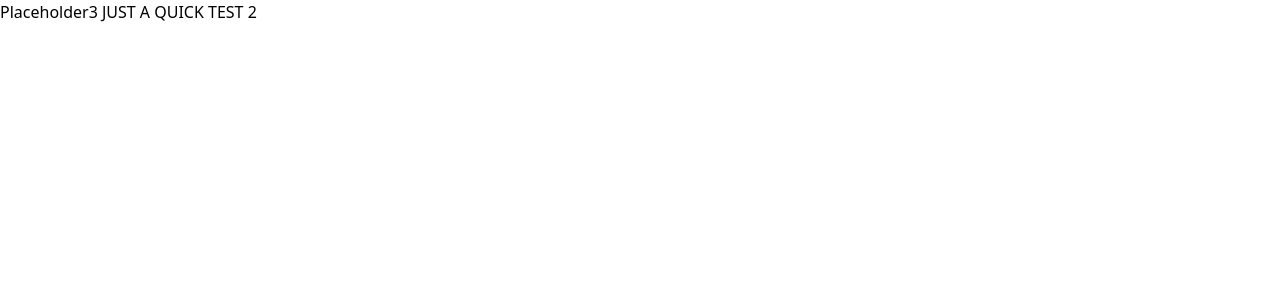
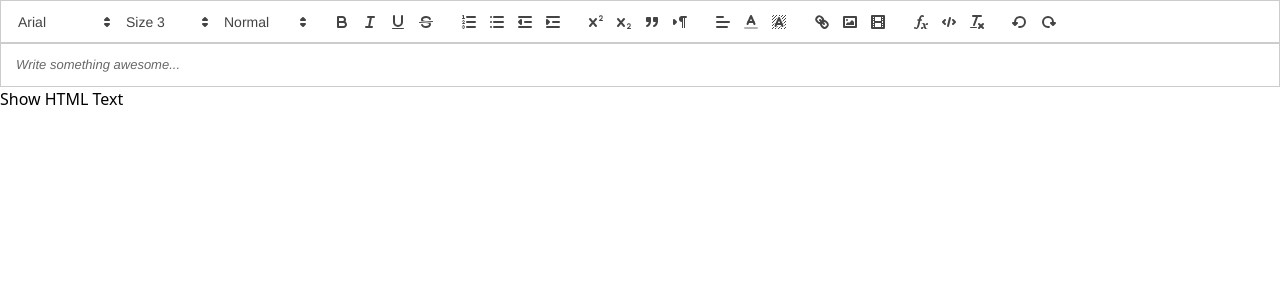
Before and after one commit to CodeWarrior-debug/dev-devo-blog, a Next.js app: page /compose in a window 1280 px wide. Shown: the top 300 px of the page. Built offline with nearby package versions, Linux system fonts and the light colour scheme.

Commit message:
some changes

```diff
--- /dev/null
+++ b/components/EditorToolbar.js
@@ -0,0 +1,160 @@
+import React from "react";
+import { Quill } from "react-quill";
+
+
+// Custom Undo button icon component for Quill editor. You can import it directly
+// from 'quill/assets/icons/undo.svg' but I found that a number of loaders do not
+// handle them correctly
+const CustomUndo = () => (
+  <svg viewBox="0 0 18 18">
+    <polygon className="ql-fill ql-stroke" points="6 10 4 12 2 10 6 10" />
+    <path
+      className="ql-stroke"
+      d="M8.09,13.91A4.6,4.6,0,0,0,9,14,5,5,0,1,0,4,9"
+    />
+  </svg>
+);
+
+// Redo button icon component for Quill editor
+const CustomRedo = () => (
+  <svg viewBox="0 0 18 18">
+    <polygon className="ql-fill ql-stroke" points="12 10 14 12 16 10 12 10" />
+    <path
+      className="ql-stroke"
+      d="M9.91,13.91A4.6,4.6,0,0,1,9,14a5,5,0,1,1,5-5"
+    />
+  </svg>
+);
+
+// Undo and redo functions for Custom Toolbar
+function undoChange() {
+  this.quill.history.undo();
+}
+function redoChange() {
+  this.quill.history.redo();
+}
+
+// Add sizes to whitelist and register them
+const Size = Quill.import("formats/size");
+Size.whitelist = ["extra-small", "small", "medium", "large"];
+Quill.register(Size, true);
+
+// Add fonts to whitelist and register them
+const Font = Quill.import("formats/font");
+Font.whitelist = [
+  "arial",
+  "comic-sans",
+  "courier-new",
+  "georgia",
+  "helvetica",
+  "lucida"
+];
+Quill.register(Font, true);
+
+// Modules object for setting up the Quill editor
+export const modules = {
+  toolbar: {
+    container: "#toolbar",
+    handlers: {
+      undo: undoChange,
+      redo: redoChange
+    }
+  },
+  history: {
+    delay: 500,
+    maxStack: 100,
+    userOnly: true
+  }
+};
+
+// Formats objects for setting up the Quill editor
+export const formats = [
+  "header",
+  "font",
+  "size",
+  "bold",
+  "italic",
+  "underline",
+  "align",
+  "strike",
+  "script",
+  "blockquote",
+  "background",
+  "list",
+  "bullet",
+  "indent",
+  "link",
+  "image",
+  "color",
+  "code-block"
+];
+
+// Quill Toolbar component
+export const QuillToolbar = () => (
+  <div id="toolbar">
+    <span className="ql-formats">
+      <select className="ql-font" defaultValue="arial">
+        <option value="arial">Arial</option>
+        <option value="comic-sans">Comic Sans</option>
+        <option value="courier-new">Courier New</option>
+        <option value="georgia">Georgia</option>
+        <option value="helvetica">Helvetica</option>
+        <option value="lucida">Lucida</option>
+      </select>
+      <select className="ql-size" defaultValue="medium">
+        <option value="extra-small">Size 1</option>
+        <option value="small">Size 2</option>
+        <option value="medium">Size 3</option>
+        <option value="large">Size 4</option>
+      </select>
+      <select className="ql-header" defaultValue="3">
+        <option value="1">Heading</option>
+        <option value="2">Subheading</option>
+        <option value="3">Normal</option>
+      </select>
+    </span>
+    <span className="ql-formats">
+      <button className="ql-bold" />
+      <button className="ql-italic" />
+      <button className="ql-underline" />
+      <button className="ql-strike" />
+    </span>
+    <span className="ql-formats">
+      <button className="ql-list" value="ordered" />
+      <button className="ql-list" value="bullet" />
+      <button className="ql-indent" value="-1" />
+      <button className="ql-indent" value="+1" />
+    </span>
+    <span className="ql-formats">
+      <button className="ql-script" value="super" />
+      <button className="ql-script" value="sub" />
+      <button className="ql-blockquote" />
+      <button className="ql-direction" />
+    </span>
+    <span className="ql-formats">
+      <select className="ql-align" />
+      <select className="ql-color" />
+      <select className="ql-background" />
+    </span>
+    <span className="ql-formats">
+      <button className="ql-link" />
+      <button className="ql-image" />
+      <button className="ql-video" />
+    </span>
+    <span className="ql-formats">
+      <button className="ql-formula" />
+      <button className="ql-code-block" />
+      <button className="ql-clean" />
+    </span>
+    <span className="ql-formats">
+      <button className="ql-undo">
+        <CustomUndo />
+      </button>
+      <button className="ql-redo">
+        <CustomRedo />
+      </button>
+    </span>
+  </div>
+);
+
+export default QuillToolbar;
--- a/pages/compose.js
+++ b/pages/compose.js
@@ -1,11 +1,57 @@
-import React from 'react'
+import React, {useState} from "react";
+import ReactQuill from "react-quill";
+// import { useQuill } from "react-quilljs";
+import EditorToolbar, { modules, formats } from "../components/EditorToolbar";
+import "react-quill/dist/quill.snow.css";
 
-const Compose = () => {
-  return (
-    <>
-      <h2>Placeholder3 JUST A QUICK TEST 2</h2>
-    </>
-  )
+export const Compose = () => {
+  const [state, setState] = useState({ value: null });
+//   const { quill, quillRef } = useQuill();
+//   const [value,setValue]=useState();
+
+const [showText, setShowText] = useState('');
+
+const showUpdatedText = () =>{
+    setShowText(state.value)
 }
 
-export default Compose
+  const handleChange = value => {
+    setState({ value });
+  };
+
+//   React.useEffect(() => {
+//     if (quill) {
+//       quill.on('text-change', () => {
+//         console.log(quillRef.current.firstChild.innerHTML);
+
+//       });
+//     }
+//   }, [quill]);
+
+
+  return (
+    <div className="text-editor" >
+
+      <EditorToolbar />
+      <ReactQuill
+        theme="snow"
+        value={state.value}
+        onChange={handleChange}
+        placeholder={"Write something awesome..."}
+        modules={modules}
+        formats={formats}
+        // ref={quillRef}
+      />
+    {/* < div ref={quillRef}/> */}
+
+    <button onClick={showUpdatedText}>Show HTML Text</button>
+    <div>{showText}</div>
+    </div>
+
+
+
+  );
+};
+
+
+export default Compose;
--- a/pages/index.js
+++ b/pages/index.js
@@ -19,7 +19,7 @@
 author:'Jamesbo',
 date: '12/28/9999',
 subtitle: "Lorem ipsum dolor sit amet, qui minim labore adipisicing minim sint cillum sint consectetur cupidatat.",
-url:"/blog-1",
+url:"/something_in_the_way-1",
 id:1,
 tags:[],
 comments:[]
@@ -29,7 +29,7 @@
 author:'Jamesyboy',
 date: '12/28/9199',
 subtitle: "Lorem ipsum dolor sit amet, qui minim labore adipisicing minim sint cillum sint consectetur cupidatat.",
-url:"/blog-2",
+url:"/nobody_knows_my_sorrow-2",
 id:2,
 tags:["happiness", "truth"],
 comments:[
@@ -39,13 +39,14 @@
     date:'12/29/9999',
   }
 ]
+
 },
 {title: 'Winsome Ways of Women',
 post: 'Lorem ipsum dolor sit amet, officia excepteur ex fugiat reprehenderit enim labore culpa sint ad nisi Lorem pariatur mollit ex esse exercitation amet. Nisi animcupidatat excepteur officia. Reprehenderit nostrud nostrud ipsum Lorem est aliquip amet voluptate voluptate dolor minim nulla est proident. Nostrud officia pariatur ut officia. Sit irure elit esse ea nulla sunt ex occaecat reprehenderit commodo officia dolor Lorem duis laboris cupidatat officia voluptate. Culpa proident adipisicing id nulla nisi laboris ex in Lorem sunt duis officia eiusmod. Aliqua reprehenderit commodo ex non excepteur duis sunt velit enim. Voluptate laboris sint cupidatat ullamco ut ea consectetur et est culpa et culpa duis.' ,
 author:'Notthisguy',
 date: '12/28/9199',
 subtitle: "Lorem ipsum dolor sit amet, qui minim labore adipisicing minim sint cillum sint consectetur cupidatat.",
-url:"/blog-3",
+url:"/winsome_ways_of_women_3",
 id:3,
 tags:[],
 comments:[]
```
